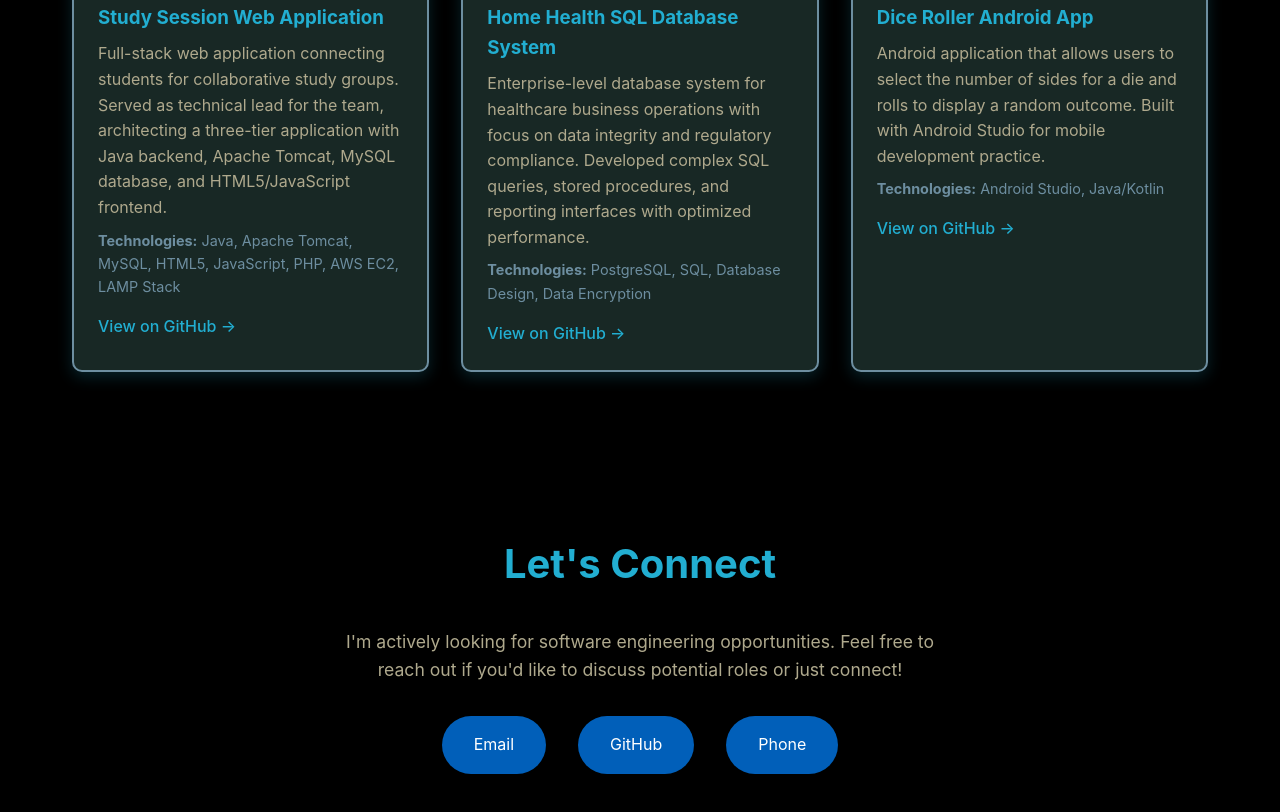
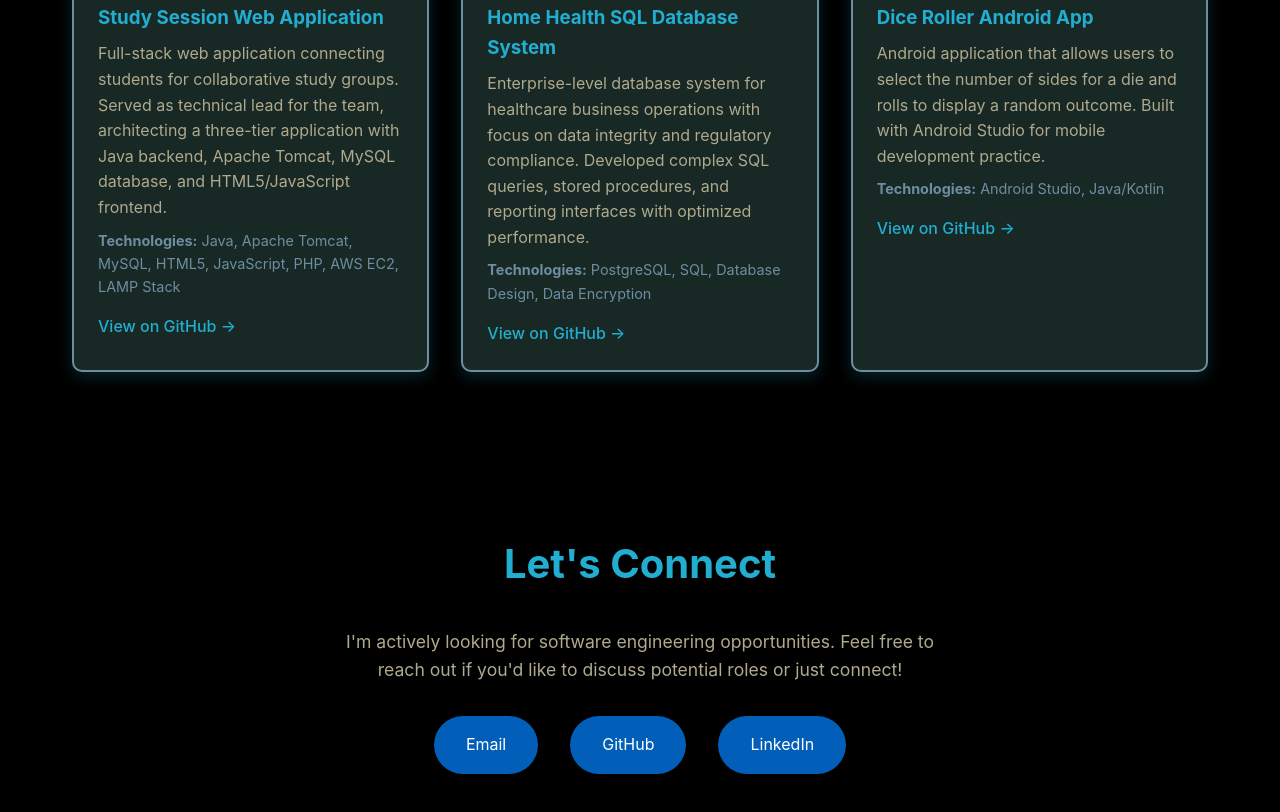
Before and after one commit to cjw2025/cjw2025.github.io, a plain HTML site: page index.html in a window 1280 px wide. Shown: the part 2621-3433 px from the top of the page. Drawn offline with Linux system fonts and the light colour scheme.

Commit message:
Update index.html

```diff
--- a/index.html
+++ b/index.html
@@ -383,7 +383,7 @@
         <div class="contact-links">
             <a href="mailto:cjwethington@gmail.com">Email</a>
             <a href="https://github.com/cjw2025" target="_blank">GitHub</a>
-            <a href="tel:+19039081596">Phone</a>
+            <a href="https://linkedin.com/in/corywethington">LinkedIn</a>
         </div>
     </div>
 </section>
```
